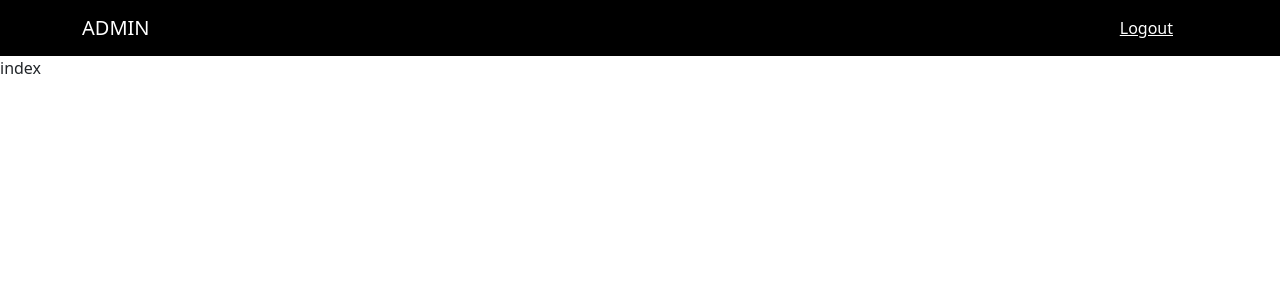
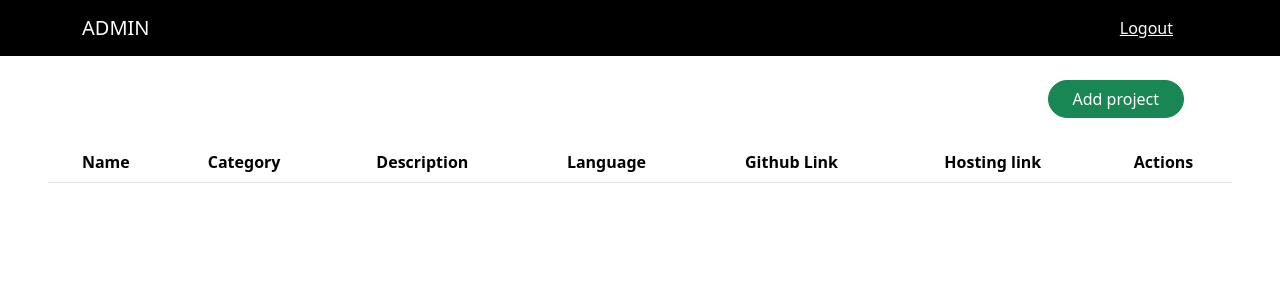
Before and after one commit to jitheshm/personal-portfolio, a Next.js app: page /admin in a window 1280 px wide. Shown: the top 300 px of the page. Built offline with nearby package versions, Linux system fonts and the light colour scheme.

Commit message:
admin dashboard design added

```diff
--- /dev/null
+++ b/src/components/Admin/Landing/Landing.js
@@ -0,0 +1,73 @@
+import React from 'react'
+
+function Landing({ datas }) {
+    return (
+        <>
+            <div className="container-fluid px-5">
+                <div className='px-5 mt-4' style={{ display: "flex", justifyContent: "end" }}>
+                    <button type="button" className="btn btn-success rounded-pill px-4 ">Add project</button>
+                </div>
+                <table className="table align-middle mb-0 bg-white mt-4" style={{ textAlign: "center" }}>
+                    <thead className="bg-light">
+                        <tr>
+                            <th>Name</th>
+                            <th>Category</th>
+                            <th>Description</th>
+                            <th>Language</th>
+                            <th>Github Link</th>
+                            <th>Hosting link</th>
+                            <th>Actions</th>
+                        </tr>
+                    </thead>
+                    <tbody>
+                        {
+                            datas && datas.map((data) => {
+                                return (
+                                    <tr>
+                                        <td>
+                                            <div className="d-flex align-items-center">
+                                                <img src={data.imageUrl} alt style={{ width: 45, height: 45 }} className="rounded-circle" />
+                                                <div className="ms-3">
+                                                    <p className="fw-bold mb-1">{data.name}</p>
+
+                                                </div>
+                                            </div>
+                                        </td>
+                                        <td>
+                                            <p className="fw-normal mb-1">{data.category}</p>
+
+                                        </td>
+                                        <td>
+                                            <p className="fw-normal mb-1">{data.description}</p>
+                                        </td>
+                                        <td>{data.language}</td>
+                                        <td>
+                                            <a href={data.github} style={{ color: "black" }}>{data.github}</a>
+                                        </td>
+                                        <td>{
+                                            data.hosting ? <a href={data.hosting} style={{ color: "black" }}>{data.hosting}</a> : "Not hosted"
+                                        }
+
+                                        </td>
+                                        <td>
+                                            <button type="button" className="btn btn-primary btn-sm btn-rounded me-2">
+                                                Edit
+                                            </button>
+                                            <button type="button" className="btn btn-danger btn-sm btn-rounded ms-2">
+                                                Delete
+                                            </button>
+                                        </td>
+                                    </tr>
+                                )
+                            })
+                        }
+
+                    </tbody>
+                </table>
+            </div>
+
+        </>
+    )
+}
+
+export default Landing
--- a/src/pages/admin/index.js
+++ b/src/pages/admin/index.js
@@ -1,8 +1,11 @@
+import Landing from '@/components/Admin/Landing/Landing'
 import React from 'react'
 
-function index() {
+function index({datas}) {
+
     return (
-        <div>index</div>
+
+        <Landing datas={datas}/>
     )
 }
 
--- a/src/styles/globals.css
+++ b/src/styles/globals.css
@@ -9,7 +9,18 @@ body {
   font-weight: 352;
 }
 
-  a{
+a {
   text-decoration: none;
   color: #ffffff;
 }
+
+td{
+  max-width: 100px;
+}
+
+td p{
+  max-width: 100%;
+  overflow: hidden;
+  text-overflow: ellipsis;
+  white-space: nowrap;
+}
```
Lines whose indentation alone changed are shown as unchanged.
